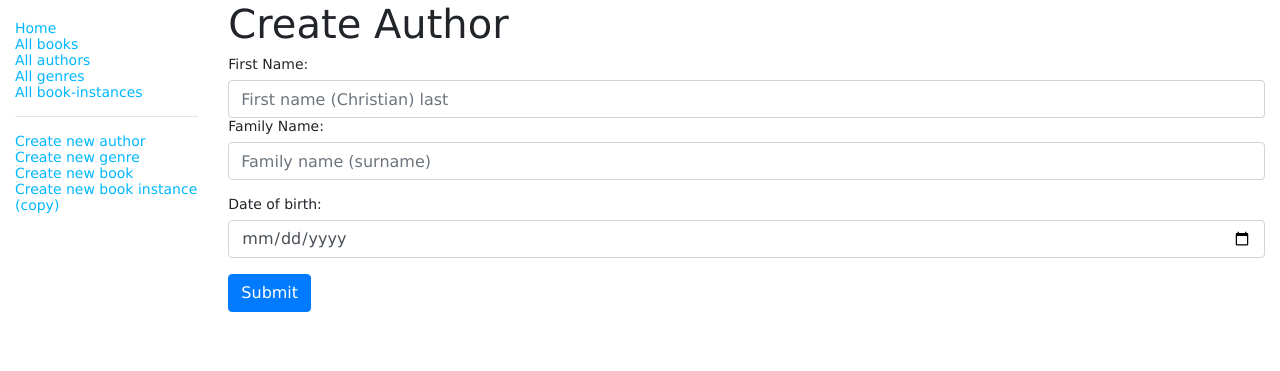
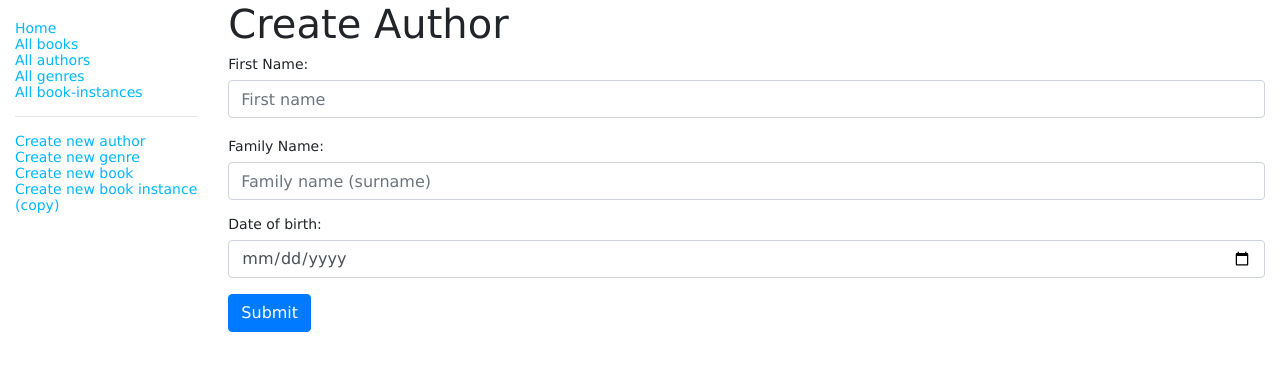
Before and after one commit to ghazaleheravi/simple_library_Express_node, a Node server app: page /catalog/author/create in a window 1280 px wide. Shown: the top 371 px of the page. Run offline with Node 20, Linux system fonts and the light colour scheme; some libraries are stand-ins or nearby versions.

Commit message:
few changes

```diff
--- a/views/author_form.pug
+++ b/views/author_form.pug
@@ -6,8 +6,8 @@ block content
   form(method='POST' action='')
     div.form-group
       label(for='first_name') First Name:
-      input#first_name.form-control(type='text' placeholder='First name (Christian) last' name='first_name' required='true' value=(undefined===author ? '' : author.first_name) )
-      label(for='family_name') Family Name:
+      input#first_name.form-control(type='text' placeholder='First name' name='first_name' required='true' value=(undefined===author ? '' : author.first_name) )
+      label(for='family_name')(style='margin-top:20px') Family Name:
       input#family_name.form-control(type='text' placeholder='Family name (surname)' name='family_name' required='true' value=(undefined===author ? '' : author.family_name))
     div.form-group
       label(for='date_of_birth') Date of birth:
```
